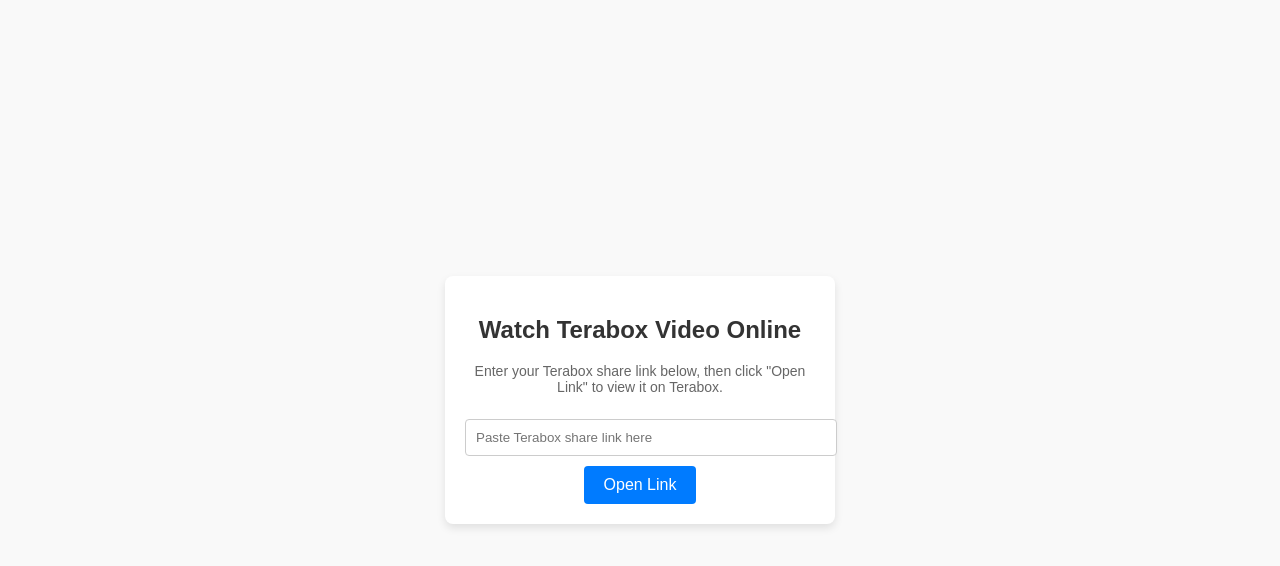
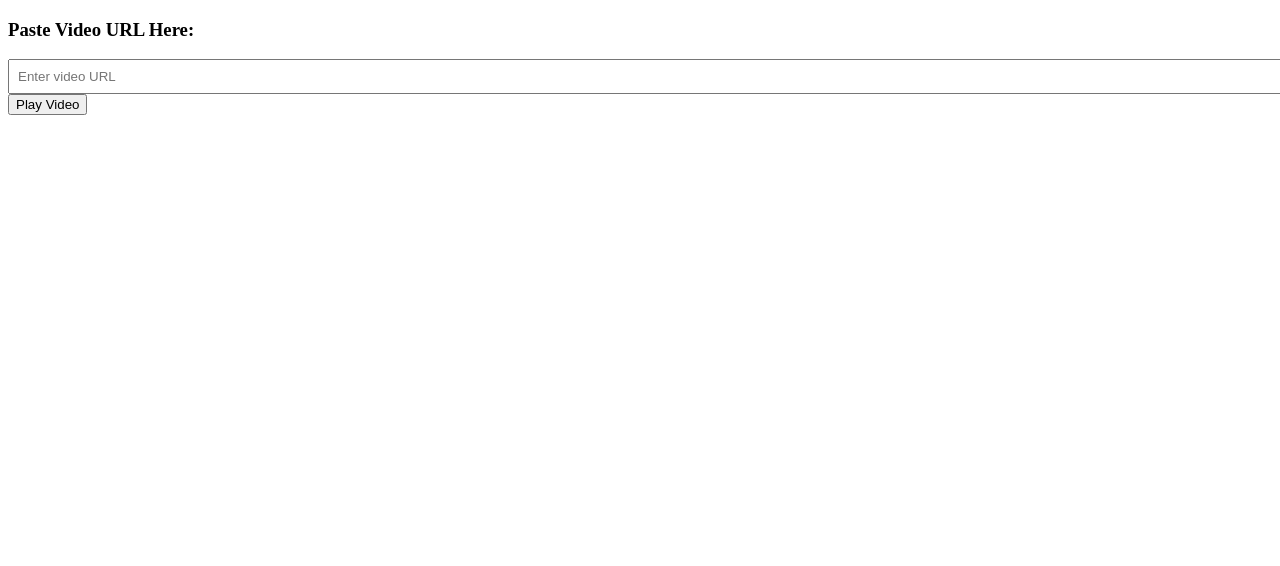
Before and after one commit to hembram1/Watch, a plain HTML site: page index.html in a window 1280 px wide. Drawn offline with Linux system fonts and the light colour scheme.

Commit message:
index.html

```diff
--- a/index.html
+++ b/index.html
@@ -3,72 +3,37 @@
 <head>
     <meta charset="UTF-8">
     <meta name="viewport" content="width=device-width, initial-scale=1.0">
-    <title>Watch Terabox Videos</title>
-    <style>
-        body {
-            font-family: Arial, sans-serif;
-            display: flex;
-            justify-content: center;
-            align-items: center;
-            height: 100vh;
-            margin: 0;
-            background-color: #f9f9f9;
-        }
-        .container {
-            background: #fff;
-            padding: 20px;
-            border-radius: 8px;
-            box-shadow: 0 4px 8px rgba(0, 0, 0, 0.1);
-            width: 350px;
-            text-align: center;
-        }
-        h2 {
-            color: #333;
-        }
-        p {
-            color: #666;
-            font-size: 14px;
-        }
-        input[type="text"] {
-            width: 100%;
-            padding: 10px;
-            margin: 10px 0;
-            border: 1px solid #ccc;
-            border-radius: 4px;
-        }
-        button {
-            padding: 10px 20px;
-            background-color: #007bff;
-            color: #fff;
-            border: none;
-            border-radius: 4px;
-            cursor: pointer;
-            font-size: 16px;
-        }
-        button:hover {
-            background-color: #0056b3;
-        }
-    </style>
+    <title>Online Video Player</title>
 </head>
 <body>
+    <h3>Paste Video URL Here:</h3>
+    <input type="text" id="videoUrl" placeholder="Enter video URL" style="width: 100%; padding: 8px;">
+    <button onclick="playVideo()">Play Video</button>
 
-<div class="container">
-    <h2>Watch Terabox Video Online</h2>
-    <p>Enter your Terabox share link below, then click "Open Link" to view it on Terabox.</p>
-    <input type="text" id="teraboxLink" placeholder="Paste Terabox share link here">
-    <button onclick="openTeraboxLink()">Open Link</button>
-</div>
+    <div id="videoPlayer" style="margin-top: 20px;">
+        <!-- Video will appear here -->
+    </div>
 
-<script>
-    function openTeraboxLink() {
-        const link = document.getElementById('teraboxLink').value.trim();
-        if (link && link.startsWith("https://www.terabox.com/s/")) {
-            window.open(link, "_blank"); // Opens the Terabox link in a new tab
-        } else {
-            alert("Please enter a valid Terabox share link.");
+    <script>
+        function playVideo() {
+            const url = document.getElementById("videoUrl").value;
+            let embedUrl = "";
+
+            if (url.includes("youtube.com") || url.includes("youtu.be")) {
+                const videoId = url.split("v=")[1] || url.split("/").pop();
+                embedUrl = `https://www.youtube.com/embed/${videoId}`;
+            } else if (url.includes("vimeo.com")) {
+                const videoId = url.split("/").pop();
+                embedUrl = `https://player.vimeo.com/video/${videoId}`;
+            } else {
+                alert("This video URL is not supported. Please use a YouTube or Vimeo link.");
+                return;
+            }
+
+            document.getElementById("videoPlayer").innerHTML = `
+                <iframe width="560" height="315" src="${embedUrl}" frameborder="0" allow="autoplay; encrypted-media" allowfullscreen></iframe>
+            `;
         }
-    }
-</script>
-
+    </script>
 </body>
 </html>
```
